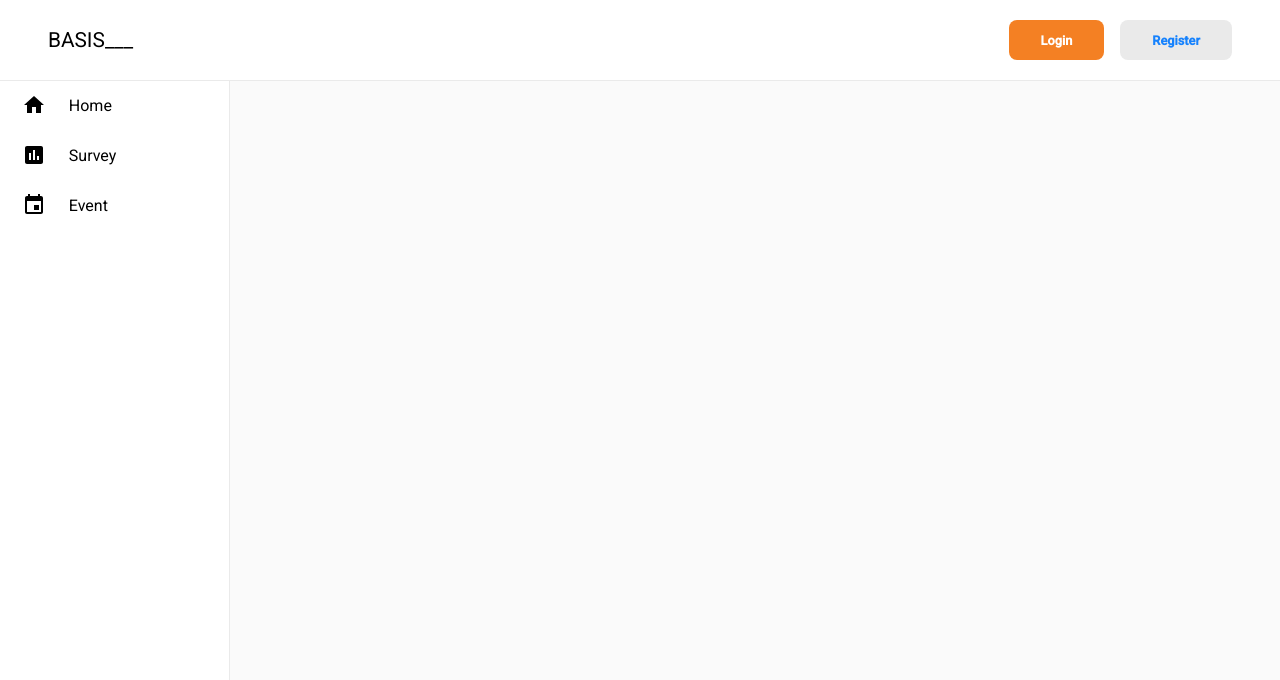
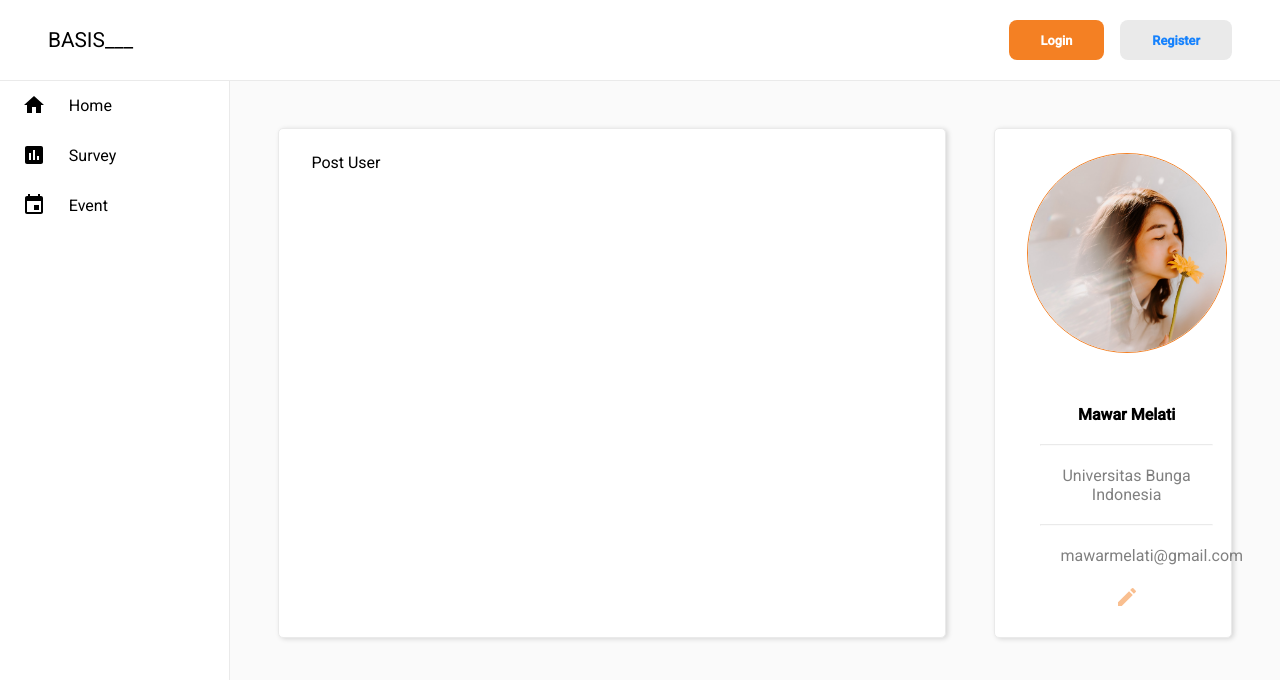
Before and after one commit to rg-km/final-project-engineering-6, a React (Create React App) app in the folder frontend/: page /profile in a window 1280 px wide. Shown: the top 680 px of the page. Built offline with nearby package versions, Linux system fonts and the light colour scheme.

Commit message:
feat: make profile page

```diff
--- a/frontend/src/App.jsx
+++ b/frontend/src/App.jsx
@@ -1,15 +1,16 @@
-import React, { useState } from 'react';
-import './App.scss';
-import { BrowserRouter } from 'react-router-dom';
-import { Routes, Route } from 'react-router-dom';
-import Navbar from './components/navbar/Navbar';
-import Sidebar from './components/Sidebar/Sidebar';
-import Backdrop from './components/Sidebar/Backdrop';
-import Register from './pages/Register/Register';
-import Login from './pages/Login/Login';
-import Button from './components/Button/Button';
-import PostPage from './pages/PostPage/PostPage';
-import DetailPage from './pages/DetailPage/DetailPage';
+import React, { useState } from "react";
+import "./App.scss";
+import { BrowserRouter } from "react-router-dom";
+import { Routes, Route } from "react-router-dom";
+import Navbar from "./components/Navbar/Navbar";
+import Sidebar from "./components/Sidebar/Sidebar";
+import Backdrop from "./components/Sidebar/Backdrop";
+import Register from "./pages/Register/Register";
+import Login from "./pages/Login/Login";
+import Button from "./components/Button/Button";
+import PostPage from "./pages/PostPage/PostPage";
+import DetailPage from "./pages/DetailPage/DetailPage";
+import ProfilePage from "./pages/ProfilePage/ProfilePage";
 
 function App() {
   const [sidebar, setSidebar] = useState(false);
@@ -26,37 +27,19 @@ function App() {
           <Sidebar Sidebar={sidebar} />
         </div>
 
-        <Button variant={'add-post'}>+</Button>
+        <Button variant={"add-post"}>+</Button>
 
         <Routes>
-          <Route
-            path='/'
-            default
-            element={<PostPage page={'forum'} type={'post'} />}
-          />
-          <Route path='/register' element={<Register />} />
-          <Route path='/login' element={<Login />} />
-          <Route
-            path='/forum-detail'
-            element={<DetailPage page={'forum'} type={'detail'} />}
-          />
-          <Route
-            path='/post-forum'
-            element={<PostPage page={'forum'} type={'form'} />}
-          />
-          <Route
-            path='/survey'
-            default
-            element={<PostPage page={'survey'} type={'post'} />}
-          />
-          <Route
-            path='/survey-detail'
-            element={<DetailPage page={'survey'} type={'detail'} />}
-          />
-          <Route
-            path='/post-survey'
-            element={<PostPage page={'survey'} type={'form'} />}
-          />
+          <Route path="/" default element={<PostPage page={"forum"} type={"post"} />} />
+          <Route path="/register" element={<Register />} />
+          <Route path="/login" element={<Login />} />
+          <Route path="/forum-detail" element={<DetailPage page={"forum"} type={"detail"} />} />
+          <Route path="/post-forum" element={<PostPage page={"forum"} type={"form"} />} />
+          <Route path="/survey" default element={<PostPage page={"survey"} type={"post"} />} />
+          <Route path="/survey-detail" element={<DetailPage page={"survey"} type={"detail"} />} />
+          <Route path="/post-survey" element={<PostPage page={"survey"} type={"form"} />} />
+          {/* <Route path="/profile" element={<PostPage page={"forum"} type={"post"} />} /> */}
+          <Route path="/profile" element={<ProfilePage />} />
         </Routes>
       </BrowserRouter>
     </div>
--- a/frontend/src/components/navbar/Navbar.scss
+++ b/frontend/src/components/navbar/Navbar.scss
@@ -1,4 +1,4 @@
-@import '../../App.scss';
+@import "../../App.scss";
 header {
   border-bottom: 1px solid $Border;
   background-color: $Light;
@@ -13,11 +13,15 @@ header {
     display: flex;
     justify-content: space-between;
     align-items: center;
+    @include breakpoint(md) {
+      padding: 0 1rem;
+    }
 
     .logo {
       font-size: 1.3rem;
       @include breakpoint(md) {
         display: none;
+        padding: 0 1rem;
       }
     }
 
--- /dev/null
+++ b/frontend/src/pages/ProfilePage/ProfilePage.jsx
@@ -0,0 +1,34 @@
+import React from "react";
+import "./ProfilePage.scss";
+import FotoProfile from "./img-profile.png";
+import EditIcon from "@mui/icons-material/Edit";
+import { Link } from "react-router-dom";
+
+const ProfilePage = () => {
+  return (
+    <div className="profile-page">
+      <div className="post-user">
+        <p>Post User</p>
+      </div>
+      <div className="profile">
+        <div className="profile-image">
+          <img src={FotoProfile} alt="profile" />
+        </div>
+        <div className="profile-info">
+          <p className="name">Mawar Melati</p>
+          <hr />
+          <p className="institute">Universitas Bunga Indonesia</p>
+          <hr />
+          <p className="email">mawarmelati@gmail.com</p>
+          <div className="edit">
+            <Link to>
+              <EditIcon style={{ color: "f48023" }} />
+            </Link>
+          </div>
+        </div>
+      </div>
+    </div>
+  );
+};
+
+export default ProfilePage;
--- /dev/null
+++ b/frontend/src/pages/ProfilePage/ProfilePage.scss
@@ -0,0 +1,73 @@
+@import "../../App.scss";
+
+.profile-page {
+  // flex-wrap: wrap;
+  position: relative;
+  gap: 3rem;
+  margin: 0 auto;
+  @include breakpoint(md) {
+    flex-direction: column-reverse;
+    justify-content: center;
+    width: 100%;
+    margin: 10vh 0;
+    gap: 3rem;
+  }
+  @include page();
+
+  .post-user {
+    @include card-style();
+    width: 75%;
+    // margin-right: 3rem;
+    @include breakpoint(md) {
+      width: 100%;
+    }
+  }
+  .profile {
+    @include card-style();
+    width: 25%;
+    // background-color: #000000;
+    display: flex;
+    flex-direction: column;
+    align-items: center;
+    flex-wrap: wrap;
+    margin: 0 auto;
+    .profile-image {
+      border: 1px solid $Primary;
+      width: 200px;
+      height: 200px;
+      overflow: hidden;
+      border-radius: 50%;
+      img {
+        width: 100%;
+        height: 100%;
+        object-fit: cover;
+      }
+      align-items: center;
+    }
+    .profile-info {
+      width: 100%;
+      text-align: center;
+      hr {
+        color: $SubTitleText;
+        opacity: 0.2;
+      }
+      p {
+        padding: 20px;
+        color: $SubTitleText;
+      }
+      .name {
+        color: $TitleText;
+        font-weight: 600;
+      }
+      .edit {
+        opacity: 0.5;
+        &:hover {
+          opacity: 1;
+        }
+      }
+    }
+    @include breakpoint(md) {
+      width: 100%;
+    }
+  }
+}
```
Also changed, not shown: frontend/src/components/PostCard/PostCard.jsx (+8 -17 lines), frontend/src/pages/ProfilePage/img-profile.png (added).
